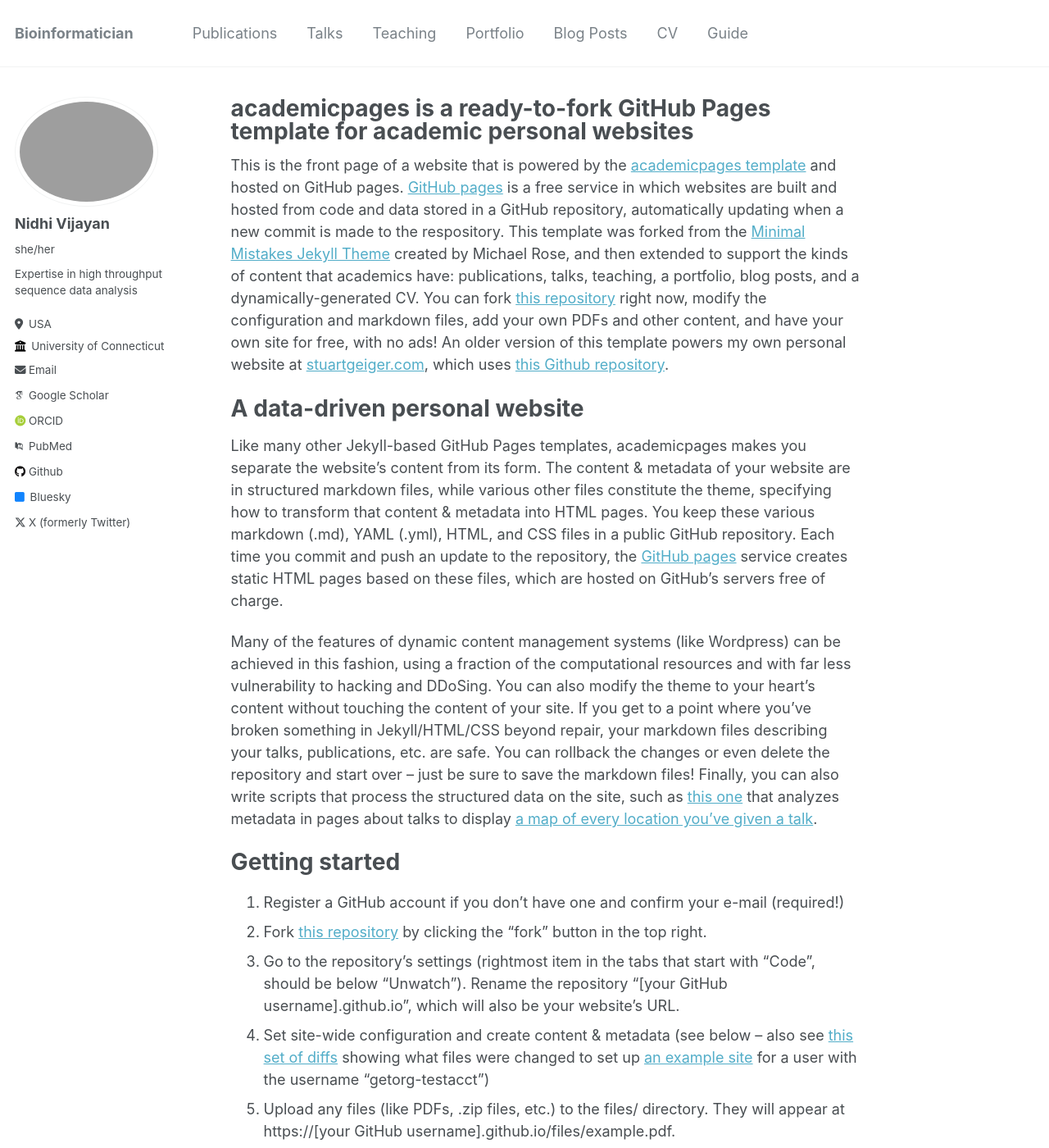
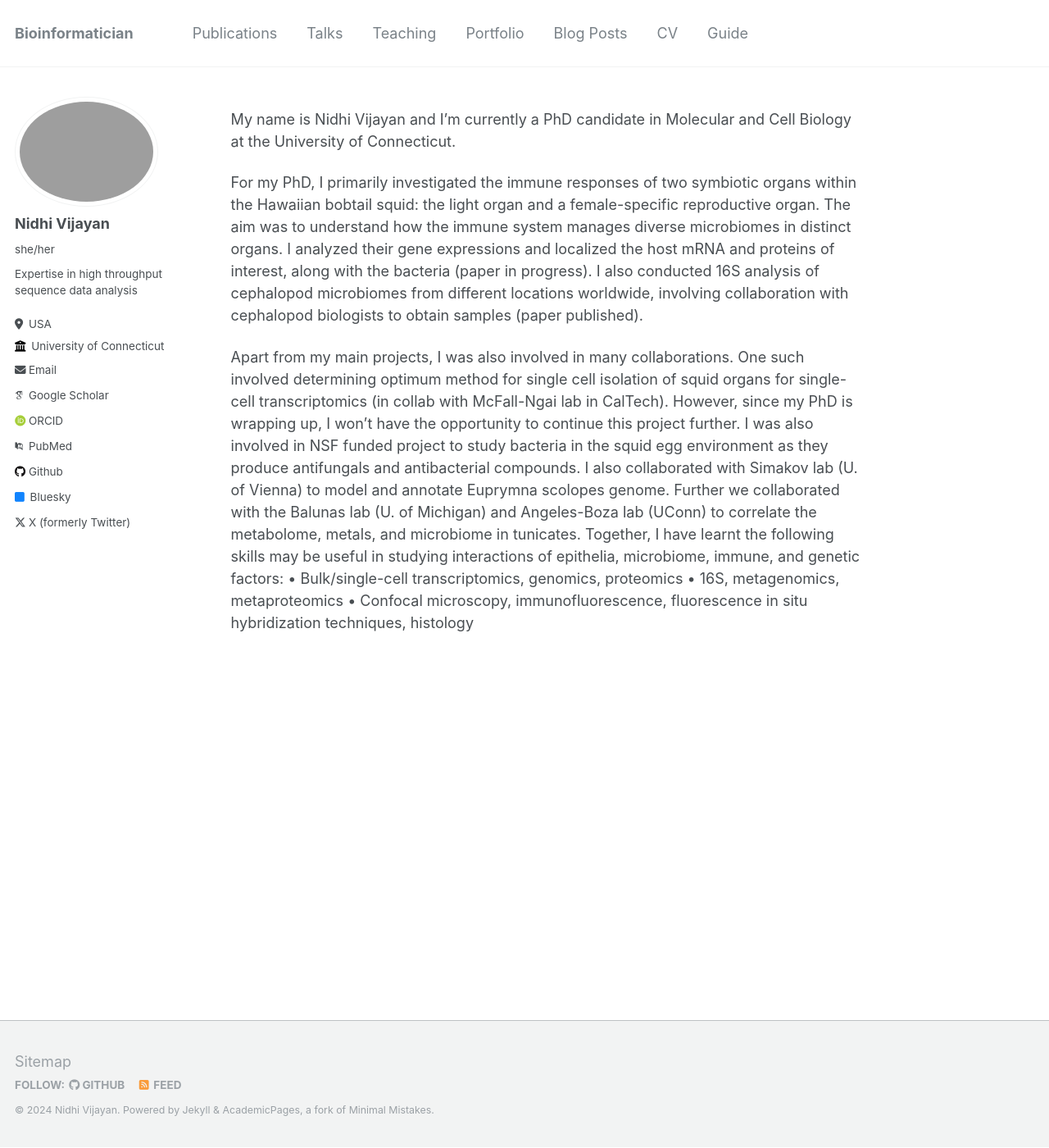
Before and after one commit to nidhivijayan/nidhivijayan.github.io, a Jekyll site: the page built from _pages/about.md, in a window 1280 px wide and 1400 px high. Shown: the whole window at 82% size. Built offline with Jekyll 4.4.1, drawn with Linux system fonts in a browser that asks for light colours; some web fonts are replaced; some of the changed text lies outside the part shown.

Commit message:
Update about.md

```diff
--- a/_pages/about.md
+++ b/_pages/about.md
@@ -1,49 +1,17 @@
 ---
 permalink: /
-title: "academicpages is a ready-to-fork GitHub Pages template for academic personal websites"
+title: ""
 author_profile: true
 redirect_from:
   - /about/
   - /about.html
 ---
 
-This is the front page of a website that is powered by the [academicpages template](https://github.com/academicpages/academicpages.github.io) and hosted on GitHub pages. [GitHub pages](https://pages.github.com) is a free service in which websites are built and hosted from code and data stored in a GitHub repository, automatically updating when a new commit is made to the respository. This template was forked from the [Minimal Mistakes Jekyll Theme](https://mmistakes.github.io/minimal-mistakes/) created by Michael Rose, and then extended to support the kinds of content that academics have: publications, talks, teaching, a portfolio, blog posts, and a dynamically-generated CV. You can fork [this repository](https://github.com/academicpages/academicpages.github.io) right now, modify the configuration and markdown files, add your own PDFs and other content, and have your own site for free, with no ads! An older version of this template powers my own personal website at [stuartgeiger.com](http://stuartgeiger.com), which uses [this Github repository](https://github.com/staeiou/staeiou.github.io).
+My name is Nidhi Vijayan and I’m currently a PhD candidate in Molecular and Cell Biology at the University of Connecticut.
 
-A data-driven personal website
-======
-Like many other Jekyll-based GitHub Pages templates, academicpages makes you separate the website's content from its form. The content & metadata of your website are in structured markdown files, while various other files constitute the theme, specifying how to transform that content & metadata into HTML pages. You keep these various markdown (.md), YAML (.yml), HTML, and CSS files in a public GitHub repository. Each time you commit and push an update to the repository, the [GitHub pages](https://pages.github.com/) service creates static HTML pages based on these files, which are hosted on GitHub's servers free of charge.
+For my PhD, I primarily investigated the immune responses of two symbiotic organs within the Hawaiian bobtail squid: the light organ and a female-specific reproductive organ. The aim was to understand how the immune system manages diverse microbiomes in distinct organs. I analyzed their gene expressions and localized the host mRNA and proteins of interest, along with the bacteria (paper in progress). I also conducted 16S analysis of cephalopod microbiomes from different locations worldwide, involving collaboration with cephalopod biologists to obtain samples (paper published).
 
-Many of the features of dynamic content management systems (like Wordpress) can be achieved in this fashion, using a fraction of the computational resources and with far less vulnerability to hacking and DDoSing. You can also modify the theme to your heart's content without touching the content of your site. If you get to a point where you've broken something in Jekyll/HTML/CSS beyond repair, your markdown files describing your talks, publications, etc. are safe. You can rollback the changes or even delete the repository and start over -- just be sure to save the markdown files! Finally, you can also write scripts that process the structured data on the site, such as [this one](https://github.com/academicpages/academicpages.github.io/blob/master/talkmap.ipynb) that analyzes metadata in pages about talks to display [a map of every location you've given a talk](https://academicpages.github.io/talkmap.html).
-
-Getting started
-======
-1. Register a GitHub account if you don't have one and confirm your e-mail (required!)
-1. Fork [this repository](https://github.com/academicpages/academicpages.github.io) by clicking the "fork" button in the top right.
-1. Go to the repository's settings (rightmost item in the tabs that start with "Code", should be below "Unwatch"). Rename the repository "[your GitHub username].github.io", which will also be your website's URL.
-1. Set site-wide configuration and create content & metadata (see below -- also see [this set of diffs](http://archive.is/3TPas) showing what files were changed to set up [an example site](https://getorg-testacct.github.io) for a user with the username "getorg-testacct")
-1. Upload any files (like PDFs, .zip files, etc.) to the files/ directory. They will appear at https://[your GitHub username].github.io/files/example.pdf.
-1. Check status by going to the repository settings, in the "GitHub pages" section
-
-Site-wide configuration
-------
-The main configuration file for the site is in the base directory in [_config.yml](https://github.com/academicpages/academicpages.github.io/blob/master/_config.yml), which defines the content in the sidebars and other site-wide features. You will need to replace the default variables with ones about yourself and your site's github repository. The configuration file for the top menu is in [_data/navigation.yml](https://github.com/academicpages/academicpages.github.io/blob/master/_data/navigation.yml). For example, if you don't have a portfolio or blog posts, you can remove those items from that navigation.yml file to remove them from the header.
-
-Create content & metadata
-------
-For site content, there is one markdown file for each type of content, which are stored in directories like _publications, _talks, _posts, _teaching, or _pages. For example, each talk is a markdown file in the [_talks directory](https://github.com/academicpages/academicpages.github.io/tree/master/_talks). At the top of each markdown file is structured data in YAML about the talk, which the theme will parse to do lots of cool stuff. The same structured data about a talk is used to generate the list of talks on the [Talks page](https://academicpages.github.io/talks), each [individual page](https://academicpages.github.io/talks/2012-03-01-talk-1) for specific talks, the talks section for the [CV page](https://academicpages.github.io/cv), and the [map of places you've given a talk](https://academicpages.github.io/talkmap.html) (if you run this [python file](https://github.com/academicpages/academicpages.github.io/blob/master/talkmap.py) or [Jupyter notebook](https://github.com/academicpages/academicpages.github.io/blob/master/talkmap.ipynb), which creates the HTML for the map based on the contents of the _talks directory).
-
-**Markdown generator**
-
-I have also created [a set of Jupyter notebooks](https://github.com/academicpages/academicpages.github.io/tree/master/markdown_generator
-) that converts a CSV containing structured data about talks or presentations into individual markdown files that will be properly formatted for the academicpages template. The sample CSVs in that directory are the ones I used to create my own personal website at stuartgeiger.com. My usual workflow is that I keep a spreadsheet of my publications and talks, then run the code in these notebooks to generate the markdown files, then commit and push them to the GitHub repository.
-
-How to edit your site's GitHub repository
-------
-Many people use a git client to create files on their local computer and then push them to GitHub's servers. If you are not familiar with git, you can directly edit these configuration and markdown files directly in the github.com interface. Navigate to a file (like [this one](https://github.com/academicpages/academicpages.github.io/blob/master/_talks/2012-03-01-talk-1.md) and click the pencil icon in the top right of the content preview (to the right of the "Raw | Blame | History" buttons). You can delete a file by clicking the trashcan icon to the right of the pencil icon. You can also create new files or upload files by navigating to a directory and clicking the "Create new file" or "Upload files" buttons.
-
-Example: editing a markdown file for a talk
-![Editing a markdown file for a talk](/images/editing-talk.png)
-
-For more info
-------
-More info about configuring academicpages can be found in [the guide](https://academicpages.github.io/markdown/). The [guides for the Minimal Mistakes theme](https://mmistakes.github.io/minimal-mistakes/docs/configuration/) (which this theme was forked from) might also be helpful.
+Apart from my main projects, I was also involved in many collaborations. One such involved determining optimum method for single cell isolation of squid organs for single-cell transcriptomics (in collab with McFall-Ngai lab in CalTech). However, since my PhD is wrapping up, I won’t have the opportunity to continue this project further. I was also involved in NSF funded project to study bacteria in the squid egg environment as they produce antifungals and antibacterial compounds. I also collaborated with Simakov lab (U. of Vienna) to model and annotate Euprymna scolopes genome. Further we collaborated with the Balunas lab (U. of Michigan) and Angeles-Boza lab (UConn) to correlate the metabolome, metals, and microbiome in tunicates. Together, I have learnt the following skills may be useful in studying interactions of epithelia, microbiome, immune, and genetic factors:
+•	Bulk/single-cell transcriptomics, genomics, proteomics
+•	16S, metagenomics, metaproteomics
+•	Confocal microscopy, immunofluorescence, fluorescence in situ hybridization techniques, histology
```
